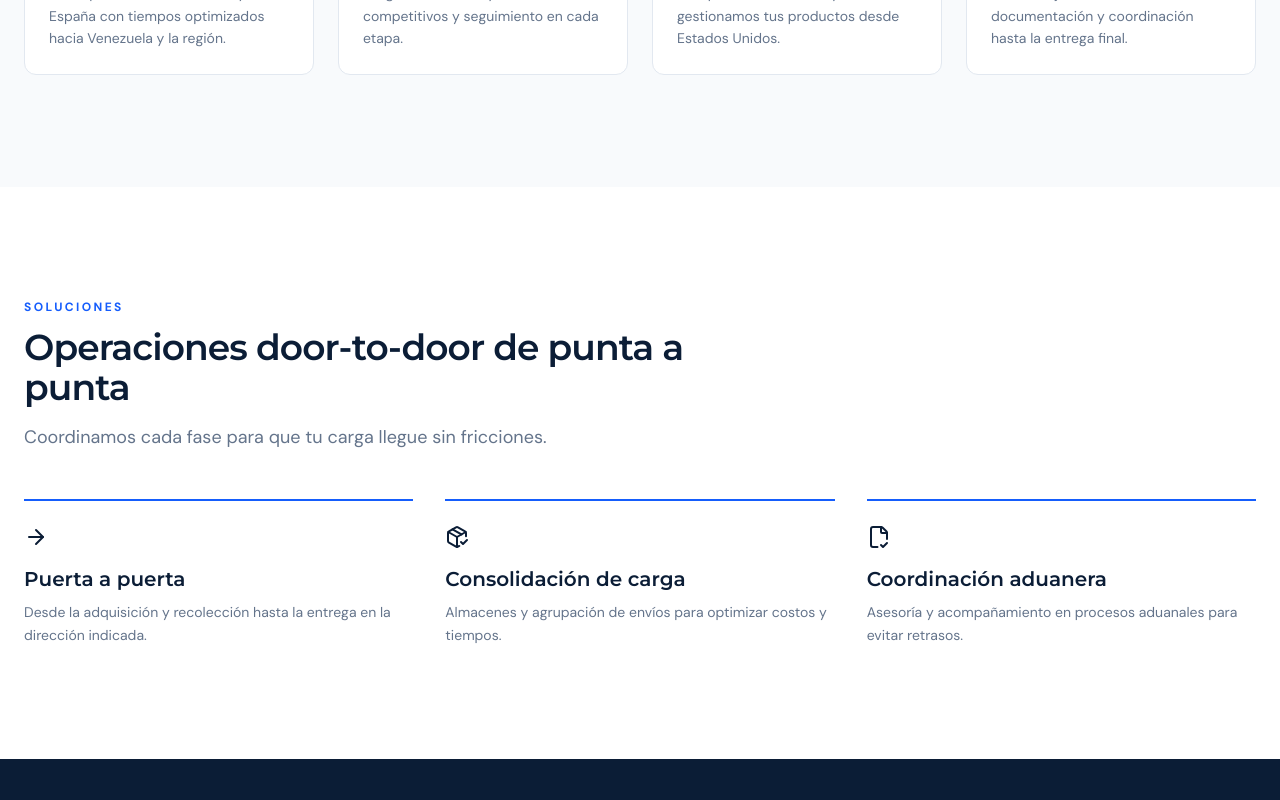
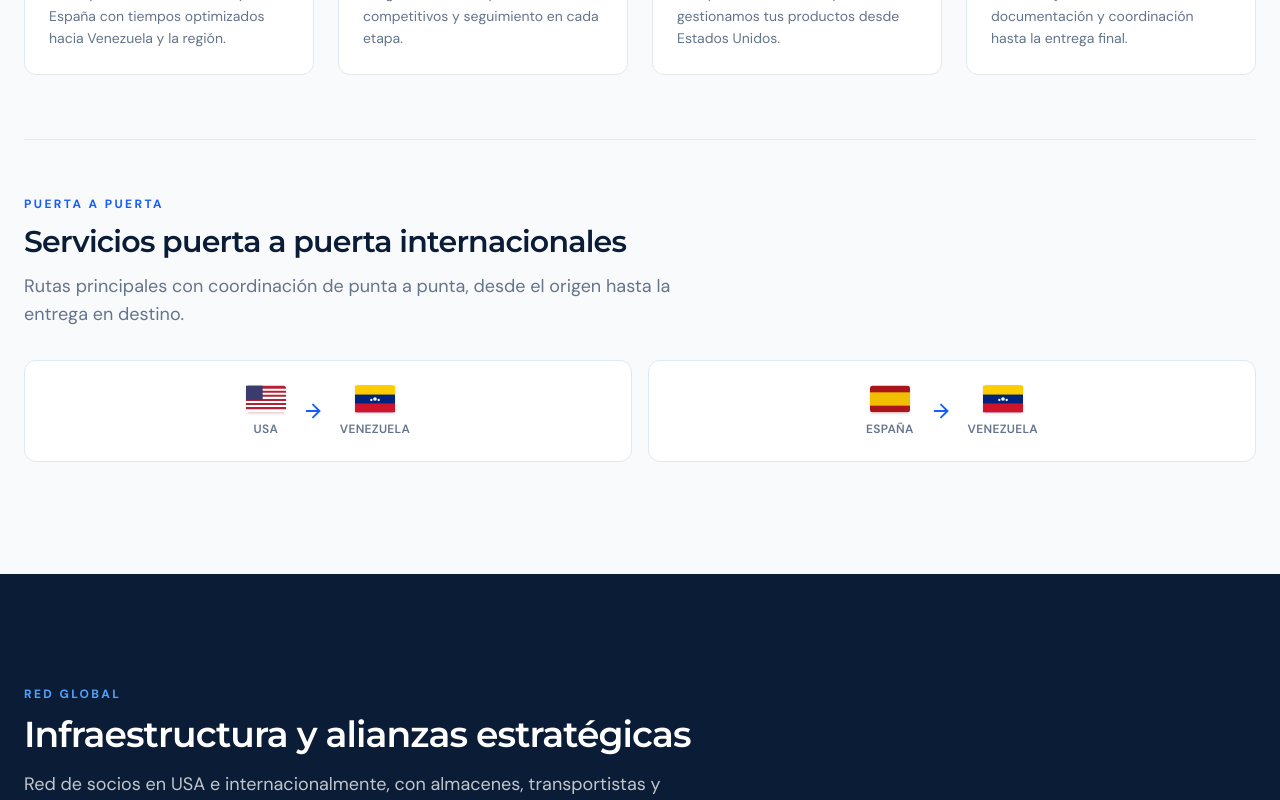
Before and after one commit to Carjamax231/Export8inc, a Next.js app: page /es in a window 1280 px wide. Shown: the part 1880-2680 px from the top of the page. Built offline with nearby package versions, Linux system fonts and the light colour scheme.

Commit message:
refactor(services): merge Solutions into Services
Unify door-to-door corridors under Services, remove the separate Solutions section, and emphasize one-to-one quote follow-up in copy.

```diff
--- a/src/app/[locale]/page.tsx
+++ b/src/app/[locale]/page.tsx
@@ -3,7 +3,6 @@ import Navbar from "@/components/Navbar";
 import Hero from "@/components/Hero";
 import About from "@/components/About";
 import Services from "@/components/Services";
-import Solutions from "@/components/Solutions";
 import GlobalNetwork from "@/components/GlobalNetwork";
 import Industries from "@/components/Industries";
 import Quote from "@/components/Quote";
@@ -26,7 +25,6 @@ export default async function HomePage({ params }: Props) {
         <Hero />
         <About />
         <Services />
-        <Solutions />
         <GlobalNetwork />
         <Industries />
         <Quote />
--- a/src/components/Services.tsx
+++ b/src/components/Services.tsx
@@ -1,11 +1,26 @@
-import { Plane, Ship, ShoppingCart, Boxes } from "lucide-react";
+import { ArrowRight, Plane, Ship, ShoppingCart, Boxes } from "lucide-react";
 import { getTranslations } from "next-intl/server";
+import {
+  FlagSpain,
+  FlagUSA,
+  FlagVenezuela,
+} from "@/components/icons/Flags";
 
 const ICONS = [Plane, Ship, ShoppingCart, Boxes] as const;
+
+const ROUTE_FLAGS = [
+  { From: FlagUSA, To: FlagVenezuela },
+  { From: FlagSpain, To: FlagVenezuela },
+] as const;
 
 export default async function Services() {
   const t = await getTranslations("services");
   const items = t.raw("items") as { title: string; description: string }[];
+  const routes = t.raw("routes") as {
+    from: string;
+    to: string;
+    label: string;
+  }[];
 
   return (
     <section id="services" className="section-anchor bg-surface py-20 md:py-28">
@@ -41,6 +56,53 @@ export default async function Services() {
             );
           })}
         </div>
+
+        <div className="mt-16 border-t border-slate-200 pt-14">
+          <div className="max-w-2xl">
+            <p className="text-xs font-bold uppercase tracking-[0.2em] text-blue-600">
+              {t("doorToDoor.eyebrow")}
+            </p>
+            <h3 className="mt-3 font-heading text-2xl font-semibold tracking-tight text-navy md:text-3xl">
+              {t("doorToDoor.title")}
+            </h3>
+            <p className="mt-3 text-base text-muted md:text-lg">
+              {t("doorToDoor.subtitle")}
+            </p>
+          </div>
+
+          <div className="mt-8 grid gap-4 sm:grid-cols-2">
+            {routes.map((route, index) => {
+              const flags = ROUTE_FLAGS[index];
+              if (!flags) return null;
+              const { From, To } = flags;
+              return (
+                <div
+                  key={route.label}
+                  className="flex items-center justify-center gap-4 rounded-xl border border-slate-200 bg-white px-6 py-6"
+                >
+                  <div className="flex flex-col items-center gap-2">
+                    <From className="h-7 w-10 shadow-sm" />
+                    <span className="text-xs font-semibold uppercase tracking-wide text-muted">
+                      {route.from}
+                    </span>
+                  </div>
+                  <ArrowRight
+                    className="shrink-0 text-blue-600"
+                    size={22}
+                    aria-hidden
+                  />
+                  <div className="flex flex-col items-center gap-2">
+                    <To className="h-7 w-10 shadow-sm" />
+                    <span className="text-xs font-semibold uppercase tracking-wide text-muted">
+                      {route.to}
+                    </span>
+                  </div>
+                  <p className="sr-only">{route.label}</p>
+                </div>
+              );
+            })}
+          </div>
+        </div>
       </div>
     </section>
   );
--- a/src/components/Solutions.tsx
+++ /dev/null
@@ -1,42 +0,0 @@
-import { ArrowRight, PackageCheck, FileCheck2 } from "lucide-react";
-import { getTranslations } from "next-intl/server";
-
-const ICONS = [ArrowRight, PackageCheck, FileCheck2] as const;
-
-export default async function Solutions() {
-  const t = await getTranslations("solutions");
-  const items = t.raw("items") as { title: string; description: string }[];
-
-  return (
-    <section id="solutions" className="section-anchor bg-white py-20 md:py-28">
-      <div className="mx-auto max-w-7xl px-4 md:px-6">
-        <div className="max-w-2xl">
-          <p className="text-xs font-bold uppercase tracking-[0.2em] text-blue-600">
-            {t("eyebrow")}
-          </p>
-          <h2 className="mt-3 font-heading text-3xl font-semibold tracking-tight text-navy md:text-4xl">
-            {t("title")}
-          </h2>
-          <p className="mt-4 text-base text-muted md:text-lg">{t("subtitle")}</p>
-        </div>
-
-        <div className="mt-12 grid gap-8 md:grid-cols-3">
-          {items.map((item, index) => {
-            const Icon = ICONS[index] ?? ArrowRight;
-            return (
-              <div key={item.title} className="border-t-2 border-blue-600 pt-6">
-                <Icon className="text-navy" size={24} aria-hidden />
-                <h3 className="mt-4 font-heading text-xl font-semibold text-navy">
-                  {item.title}
-                </h3>
-                <p className="mt-2 text-sm leading-relaxed text-muted">
-                  {item.description}
-                </p>
-              </div>
-            );
-          })}
-        </div>
-      </div>
-    </section>
-  );
-}
--- a/src/messages/en.json
+++ b/src/messages/en.json
@@ -7,7 +7,6 @@
     "home": "Home",
     "about": "About Us",
     "services": "Services",
-    "solutions": "Solutions",
     "network": "Global Network",
     "industries": "Industries",
     "quote": "Request a Quote",
@@ -57,25 +56,21 @@
         "description": "Warehousing, consolidation, documentation, and coordination through final delivery."
       }
     ],
-    "cta": "Request a quote"
-  },
-  "solutions": {
-    "id": "solutions",
-    "eyebrow": "Solutions",
-    "title": "End-to-end door-to-door operations",
-    "subtitle": "We coordinate every phase so your cargo arrives without friction.",
-    "items": [
+    "doorToDoor": {
+      "eyebrow": "Door to door",
+      "title": "International door-to-door services",
+      "subtitle": "Primary corridors with end-to-end coordination, from origin through final delivery."
+    },
+    "routes": [
       {
-        "title": "Door to door",
-        "description": "From acquisition and pickup to delivery at your specified address."
+        "from": "USA",
+        "to": "Venezuela",
+        "label": "Door-to-door route from the USA to Venezuela"
       },
       {
-        "title": "Cargo consolidation",
-        "description": "Warehousing and shipment grouping to optimize costs and timelines."
-      },
-      {
-        "title": "Customs coordination",
-        "description": "Guidance and support through customs processes to help avoid delays."
+        "from": "Spain",
+        "to": "Venezuela",
+        "label": "Door-to-door route from Spain to Venezuela"
       }
     ],
     "cta": "Request a quote"
@@ -129,9 +124,9 @@
     "id": "quote",
     "eyebrow": "Quote",
     "title": "Get your quote in minutes",
-    "subtitle": "Share origin, destination, and cargo type. We reply on WhatsApp with a solution tailored to your needs.",
+    "subtitle": "Share origin, destination, and cargo type. We follow up with a personalized call: one-to-one attention to understand your needs and guide you every step of the way.",
     "cta": "Message on WhatsApp",
-    "note": "Fast replies during business hours."
+    "note": "You speak directly with our team."
   },
   "contact": {
     "id": "contact",
--- a/src/messages/es.json
+++ b/src/messages/es.json
@@ -7,7 +7,6 @@
     "home": "Inicio",
     "about": "Nosotros",
     "services": "Servicios",
-    "solutions": "Soluciones",
     "network": "Red Global",
     "industries": "Industrias",
     "quote": "Cotizar",
@@ -57,25 +56,21 @@
         "description": "Almacenaje, consolidación, documentación y coordinación hasta la entrega final."
       }
     ],
-    "cta": "Solicitar cotización"
-  },
-  "solutions": {
-    "id": "solutions",
-    "eyebrow": "Soluciones",
-    "title": "Operaciones door-to-door de punta a punta",
-    "subtitle": "Coordinamos cada fase para que tu carga llegue sin fricciones.",
-    "items": [
+    "doorToDoor": {
+      "eyebrow": "Puerta a puerta",
+      "title": "Servicios puerta a puerta internacionales",
+      "subtitle": "Rutas principales con coordinación de punta a punta, desde el origen hasta la entrega en destino."
+    },
+    "routes": [
       {
-        "title": "Puerta a puerta",
-        "description": "Desde la adquisición y recolección hasta la entrega en la dirección indicada."
+        "from": "USA",
+        "to": "Venezuela",
+        "label": "Ruta puerta a puerta desde USA hacia Venezuela"
       },
       {
-        "title": "Consolidación de carga",
-        "description": "Almacenes y agrupación de envíos para optimizar costos y tiempos."
-      },
-      {
-        "title": "Coordinación aduanera",
-        "description": "Asesoría y acompañamiento en procesos aduanales para evitar retrasos."
+        "from": "España",
+        "to": "Venezuela",
+        "label": "Ruta puerta a puerta desde España hacia Venezuela"
       }
     ],
     "cta": "Solicitar cotización"
@@ -129,9 +124,9 @@
     "id": "quote",
     "eyebrow": "Cotización",
     "title": "Solicita tu cotización en minutos",
-    "subtitle": "Cuéntanos origen, destino y tipo de carga. Te respondemos por WhatsApp con una solución adaptada a tu necesidad.",
+    "subtitle": "Cuéntanos origen, destino y tipo de carga. Te respondemos con una llamada personalizada: atención one-to-one para entender tu necesidad y acompañarte en cada paso.",
     "cta": "Escribir por WhatsApp",
-    "note": "Respuesta ágil en horario operativo."
+    "note": "Hablas directamente con nuestro equipo."
   },
   "contact": {
     "id": "contact",
```
